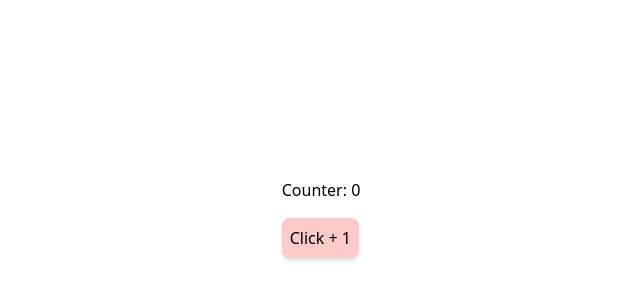
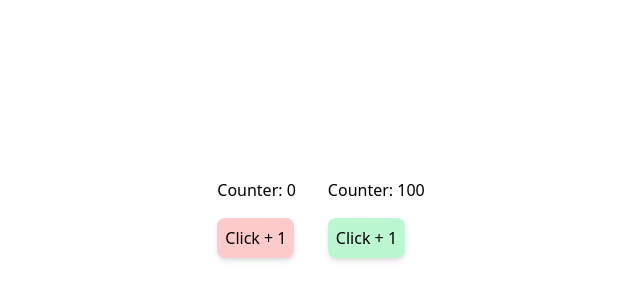
Before and after one commit to soAcademy/workshop-state-and-event, a React (Create React App) app: page / in a window 1280 px wide. Shown: the part 182-482 px from the top of the page, without its empty margins (319-959 px from the left). Built offline with nearby package versions, Linux system fonts and the light colour scheme.

Commit message:
feat: do workshop useeffect1.1

```diff
--- a/src/Effects/Effect1.js
+++ b/src/Effects/Effect1.js
@@ -1,19 +1,19 @@
-import {useState, useEffect} from 'react';
+import { useState, useEffect } from "react";
 
 const Effect1 = () => {
-
   const [counter, setCounter] = useState(0);
+  const [counter2, setCounter2] = useState(100);
 
   useEffect(() => {
-    console.log(counter);
+    console.log("counter: " + counter);
 
     document.title = `Counter: ${counter}`;
-
-  },[counter]);
+  });
 
   return (
     <div className="w-100 h-screen flex justify-center items-center">
-      <div className="m-2">
+      <div className="flex">
+        <div className="m-4">
           <p className="text-center">{`Counter: ${counter}`}</p>
           <button
             type="button"
@@ -23,6 +23,17 @@ const Effect1 = () => {
             Click + 1
           </button>
         </div>
+        <div className="m-4">
+          <p className="text-center">{`Counter: ${counter2}`}</p>
+          <button
+            type="button"
+            className="bg-green-200 rounded-lg shadow-md active:bg-green-300 active:shadow-lg p-2 mt-4"
+            onClick={() => setCounter2(counter2 + 1)}
+          >
+            Click + 1
+          </button>
+        </div>
+      </div>
     </div>
   );
 };
```
Lines whose indentation alone changed are shown as unchanged.
